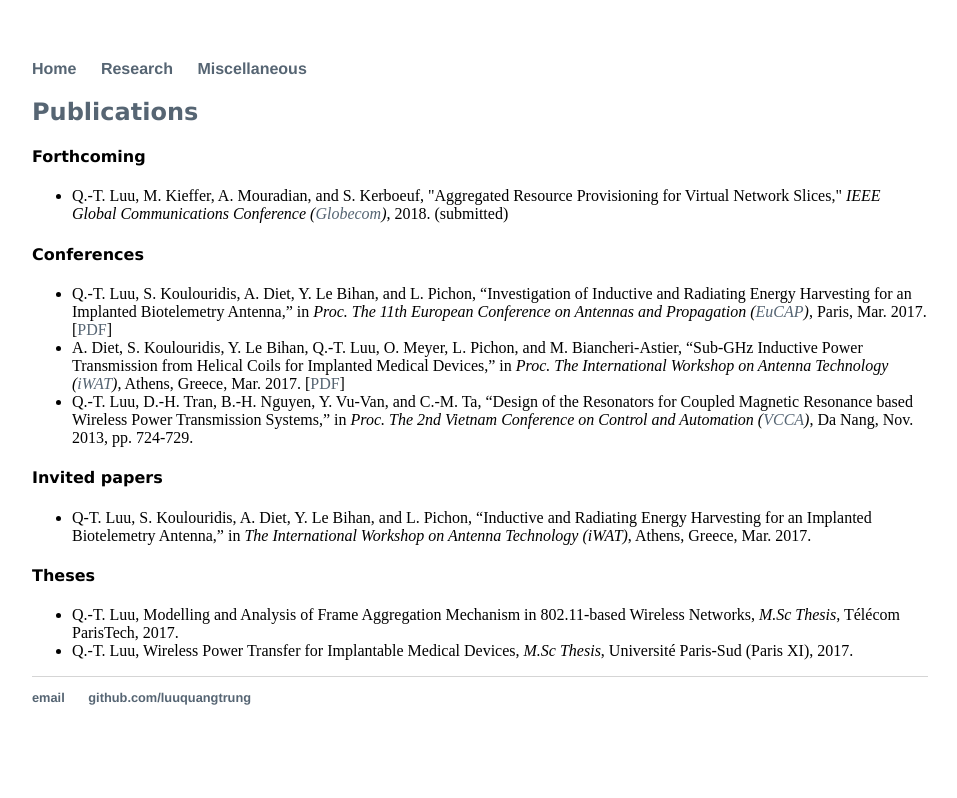
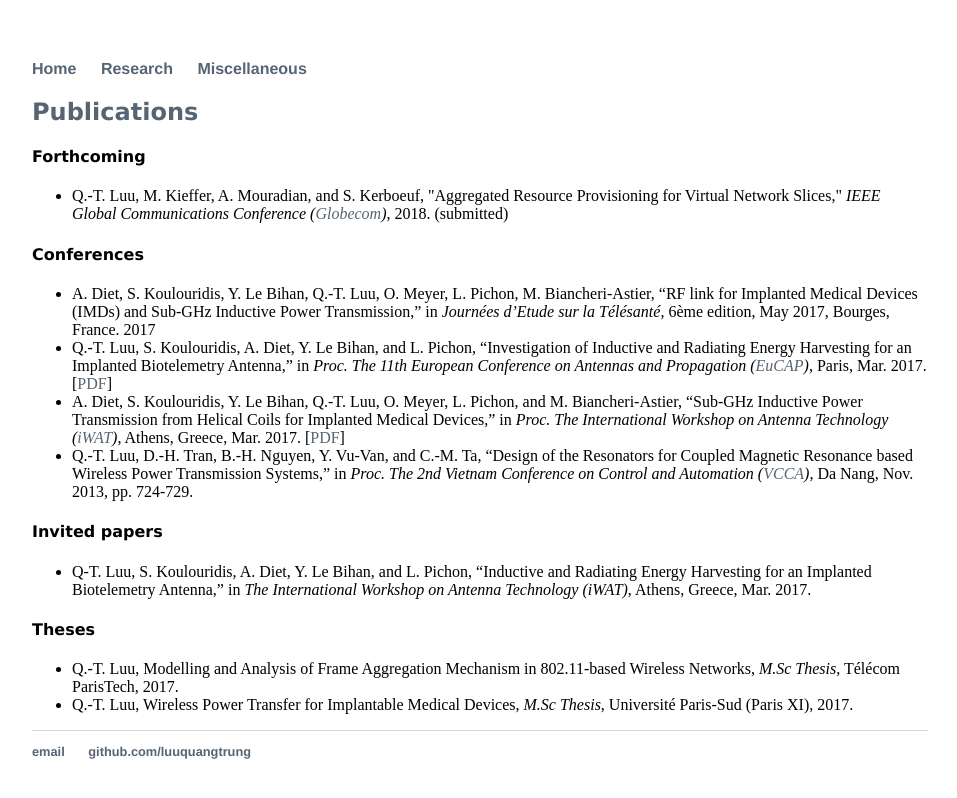
Before and after one commit to luuquangtrung/luuquangtrung.github.io_v1, a Jekyll site: the page built from research/index.html, in a window 1280 px wide. Shown: the top 798 px of the page, without its empty margins (160-1117 px from the left). Built offline with Jekyll 4.4.1, drawn with Linux system fonts in a browser that asks for light colours.

Commit message:
Update index.html

```diff
--- a/research/index.html
+++ b/research/index.html
@@ -23,6 +23,9 @@ title: Research
 </div>
 
 <ul>
+	<li>
+	A. Diet, S. Koulouridis, Y. Le Bihan, Q.-T. Luu, O. Meyer, L. Pichon, M. Biancheri-Astier, “RF link for Implanted Medical Devices (IMDs) and Sub-GHz Inductive Power Transmission,” in <i>Journées d’Etude sur la Télésanté</i>, 6ème edition, May 2017, Bourges, France. 2017
+	</li>
 	<li>
 	Q.-T. Luu, S. Koulouridis, A. Diet, Y. Le Bihan, and L. Pichon, “Investigation of Inductive and Radiating Energy Harvesting for an Implanted Biotelemetry Antenna,” in <i>Proc. The 11th European Conference on Antennas and Propagation (<a href="http://www.eucap2017.org/">EuCAP</a>)</i>, Paris, Mar. 2017.
 	[<a href="https://www.researchgate.net/profile/Quang_Trung_Luu/publication/317039300_Investigation_of_Inductive_and_Radiating_Energy_Harvesting_for_an_Implanted_Biotelemetry_Antenna/links/59df6d24aca27258f7d789e6/Investigation-of-Inductive-and-Radiating-Energy-Harvesting-for-an-Implanted-Biotelemetry-Antenna.pdf">PDF</a>]
```
